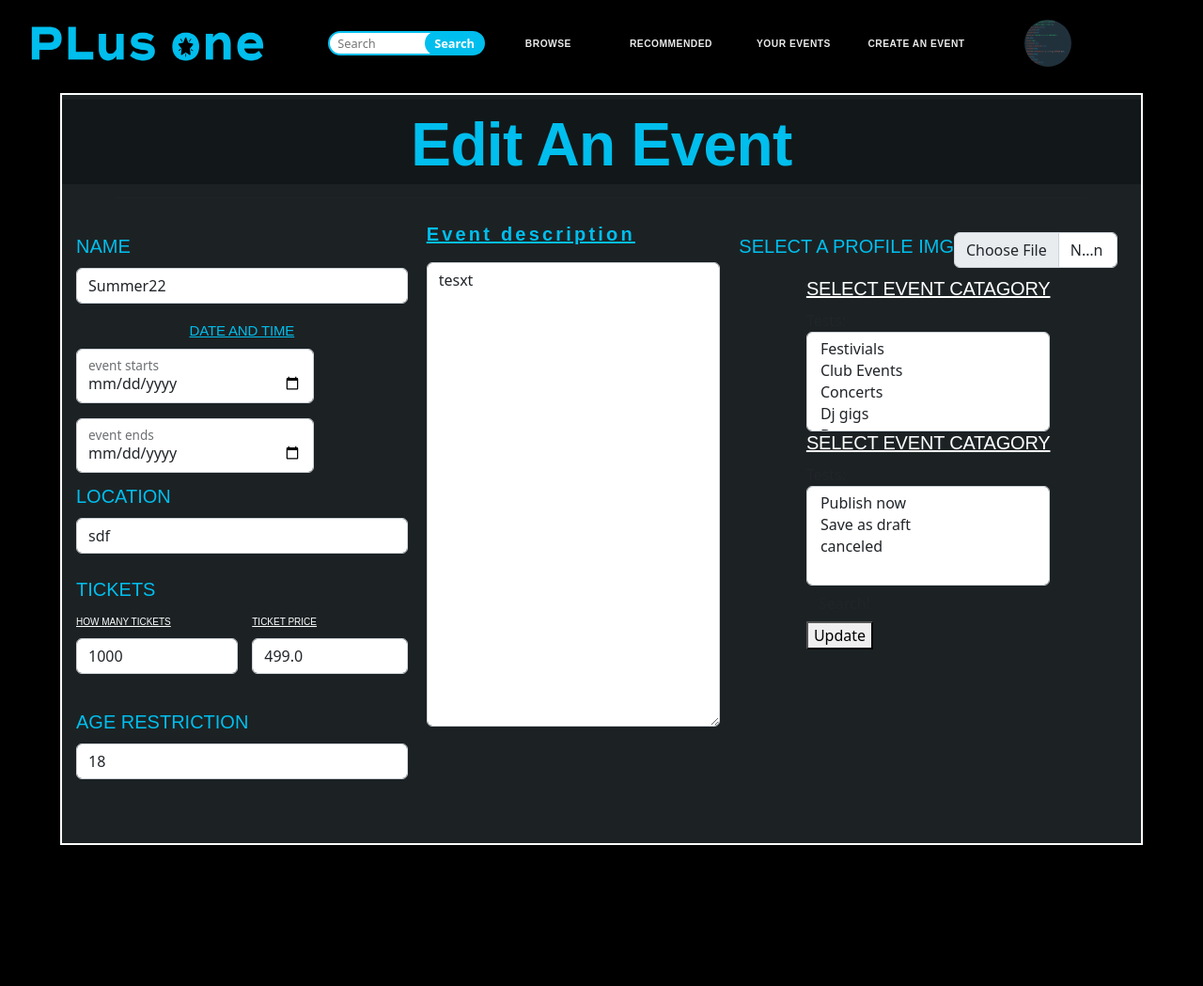
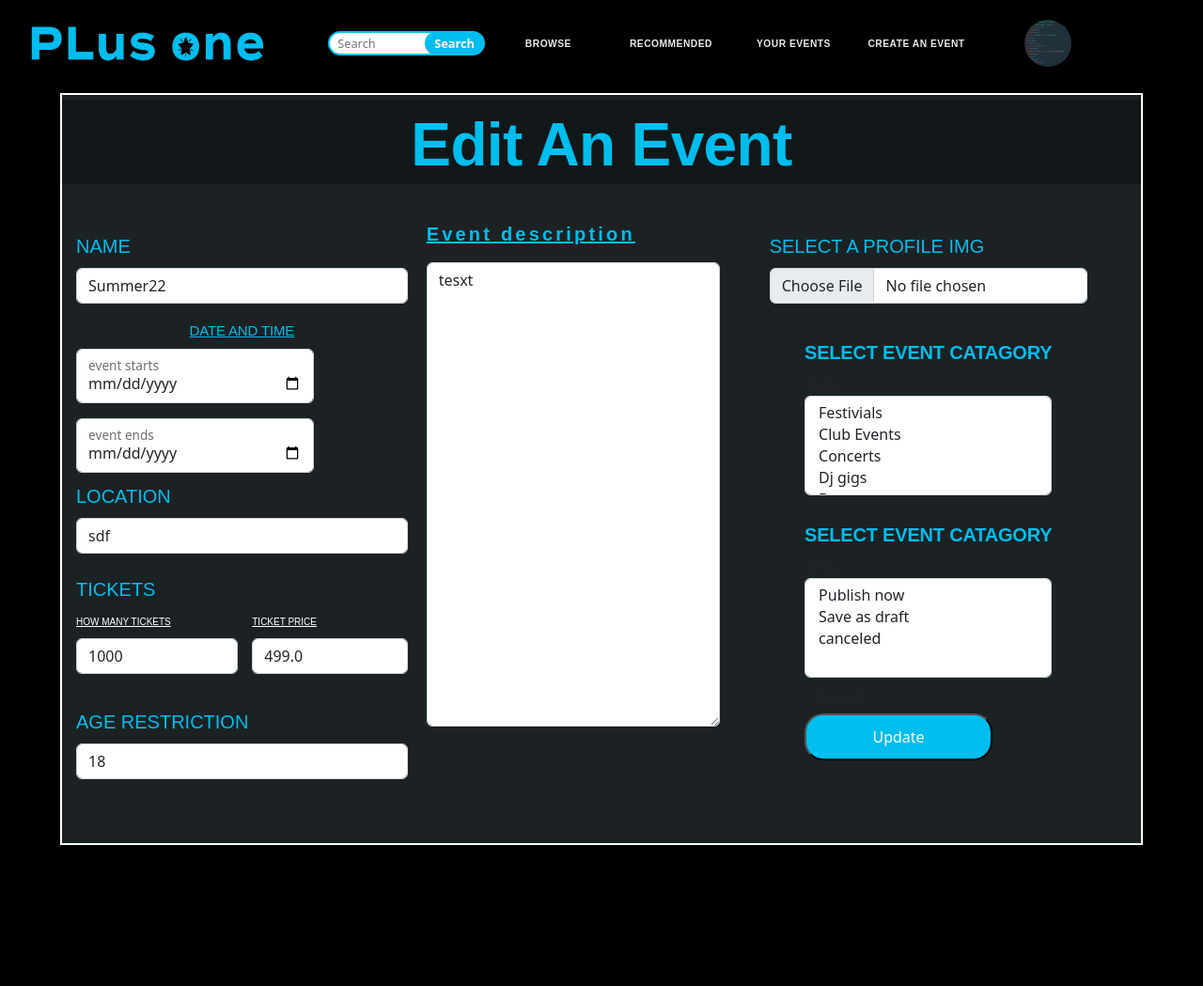
Before and after one commit to mboothy/IAB207Project, a Flask app: page /edit/1/ in a window 1280 px wide. Shown: the top 1049 px of the page at 94% size. Run offline with Flask 2, Linux system fonts and the light colour scheme; the visitor is signed in with stand-in values (Sample User, id 1); data comes from the database, SQL or seed files in the repository; some libraries are stand-ins or nearby versions; some web fonts are replaced; grey boxes are pictures that could not be loaded.

Commit message:
finishedstyling and responsiveness to  create/edit

```diff
--- a/website/static/css/csstemplate.css
+++ b/website/static/css/csstemplate.css
@@ -33,7 +33,7 @@
     visibility: hidden;
     opacity: 0;
     transition: visibility 0s 2s, opacity 2s linear;
-  }
+}
 
 .alert {
     border: none;
@@ -132,6 +132,7 @@
     position: absolute;
     top: 100%;
     right: 1%;
+    z-index: 10;
     width: clamp(200px, 20vw, 370px);
     max-height: 0px;
     overflow: hidden;
--- a/website/static/css/edit_a_hosted_event.css
+++ b/website/static/css/edit_a_hosted_event.css
@@ -22,6 +22,28 @@
     width: 100%;
     height: 1200px;
     object-fit: cover;
+}
+
+.catagory-list h1 {
+    margin-top: 30px;
+    font-size: clamp(15px, 2vw, 30px);
+    text-decoration: none;
+    color: var(--piriblue);
+    text-align: left;
+    text-transform: uppercase;
+    font-family: "Montserrat", sans-serif;
+    font-weight: 700 !important;
+    margin-bottom: 10px;
+
+}
+
+.selectpicker {
+    margin-top: 0%;
+}
+
+#title {
+    text-decoration: none;
+    color: var(--piriblue)
 }
 
 .overlay {
@@ -49,6 +71,23 @@
     flex-direction: row;
     flex-wrap: wrap;
     border: 2px solid white;
+}
+
+@media only screen and (max-width: 650px) {
+    .mainsection {
+        margin-top: 10px;
+        background-color: #1c2224;
+        width: clamp(100px, 90vw, 1200px);
+        height: 1200px;
+        padding-bottom: 10px;
+        margin: auto;
+        margin-top: 0px;
+        position: relative;
+        display: flex;
+        flex-direction: row;
+        flex-wrap: wrap;
+        border: 2px solid white;
+    }
 }
 
 .titlecontainer {
@@ -281,13 +320,34 @@
 
 }
 
+.signupbutton {
+    color: white;
+    background-color: var(--piriblue);
+    border-radius: 20px;
+    width: 200px;
+    height: 50px;
+}
+
+.signupbutton:hover {
+    color: white;
+    border: solid 2px var(--piriblue);
+    background-color: var(--piriblue);
+    border-radius: 20px;
+    width: 220px;
+    height: 50px;
+}
+
+.selectpicker {
+    margin-top: 0%;
+}
+
 .photosdiv {
     padding: 10px;
-    display: grid;
-    grid-template-columns: auto auto auto;
-    grid-template-rows: auto auto auto;
-    justify-content: space-between;
+    display: flex;
+    justify-content: center;
+    flex-direction: column;
 }
+
 
 .special_photo {
     grid-area: 1/1/ span 2/ span 1;
--- a/website/templates/edit_a_hosted_event.html
+++ b/website/templates/edit_a_hosted_event.html
@@ -21,25 +21,26 @@
             <div class="left_column">
                 <div class="nameevent">
                     <label for="exampleFormControlInput1" class="form-label">name</label>
-                    <input type="text"  value="{{event.name}}" class="form-control" id="enternameinput" placeholder="enter name" name="name">
+                    <input type="text" value="{{event.name}}" class="form-control" id="enternameinput"
+                        placeholder="enter name" name="name">
                 </div>
                 <div class="dateandtime">
                     <h1>Date and Time</h1>
                     <div class="form-floating mb-3" id="event_starts">
-                        <input type="date"  value="{{event.startDate}}" class="form-control" id="floatingInput" placeholder="name@example.com"
-                            name="startDate">
+                        <input type="date" value="{{event.startDate}}" class="form-control" id="floatingInput"
+                            placeholder="name@example.com" name="startDate">
                         <label for="floatingInput">event starts</label>
                     </div>
                     <div class="form-floating 2" id="event_ends">
-                        <input type="date" value="{{event.endDate}}" class="form-control" id="floatingInput" placeholder="Password"
-                            name="endDate">
+                        <input type="date" value="{{event.endDate}}" class="form-control" id="floatingInput"
+                            placeholder="Password" name="endDate">
                         <label for="floatingInput">event ends</label>
                     </div>
                 </div>
                 <div class="mb-3" id="locationdiv">
                     <label for="exampleFormControlInput1" class="form-label">Location</label>
-                    <input type="text" value="{{event.location}}" class="form-control" id="locationinput" placeholder="Enter location"
-                        name="location">
+                    <input type="text" value="{{event.location}}" class="form-control" id="locationinput"
+                        placeholder="Enter location" name="location">
                 </div>
                 <div class="ticketsdiv">
                     <h3>tickets</h3>
@@ -47,22 +48,22 @@
                         <div class="mb-3" id="how_many-tickets">
                             <label for="exampleFormControlInput1" class="form-label2">How many
                                 tickets</label>
-                            <input type="number"  value="{{event.ticketNum}}" class="form-control" id="exampleFormControlInput1" placeholder="...."
-                                name="ticketNum">
+                            <input type="number" value="{{event.ticketNum}}" class="form-control"
+                                id="exampleFormControlInput1" placeholder="...." name="ticketNum">
                         </div>
                     </div>
                     <div class="ticketprice">
                         <div class="mb-3" id="ticket_price">
                             <label for="exampleFormControlInput1" class="form-label2">ticket price</label>
-                            <input type="number" value="{{event.price}}"  class="form-control" id="exampleFormControlInput1" placeholder="..."
-                                name="price">
+                            <input type="number" value="{{event.price}}" class="form-control"
+                                id="exampleFormControlInput1" placeholder="..." name="price">
                         </div>
                     </div>
                 </div>
                 <div class="mb-3" id="age_resitrict_div">
                     <label for="exampleFormControlInput1" class="form-label">Age Restriction</label>
-                    <input type="age" value="{{event.ageRestrict}}"  class="form-control" id="ageinput" placeholder="Enter Age Restriction"
-                        name="ageRestrict">
+                    <input type="age" value="{{event.ageRestrict}}" class="form-control" id="ageinput"
+                        placeholder="Enter Age Restriction" name="ageRestrict">
                 </div>
             </div>
             <div class="middle_column">
@@ -78,7 +79,7 @@
                     <input class="form-control" type="file" id="formFile" name="image">
                 </div>
                 <div class="catagory-list">
-                    <h1>Select event catagory</h1>
+                    <h1 id="title">Select event catagory</h1>
                     <span class="input-group-addon">Tests:</span>
                     <select name='type' class="selectpicker show-menu-arrow form-control" multiple data-max-options="2"
                         data-live-search="true">
@@ -89,10 +90,10 @@
                         <option value="Bar events">Bar events</option>
                     </select>
                     <div class="catagory-list">
-                        <h1>Select event catagory</h1>
+                        <h1 id="title">Select event catagory</h1>
                         <span class="input-group-addon">Tests:</span>
-                        <select name='status' class="selectpicker show-menu-arrow form-control" multiple data-max-options="2"
-                            data-live-search="true">
+                        <select name='status' class="selectpicker show-menu-arrow form-control" multiple
+                            data-max-options="2" data-live-search="true">
                             <option value="open">Publish now</option>
                             <option value="unpublished">Save as draft</option>
                             <option value="canceled">canceled</option>
```
Also changed, not shown: website/static/css/create_an_event.css (+59 -5 lines), website/static/css/hosted_events.css (+33 -6 lines), website/templates/create_an_event.html (+5 -7 lines). Lines whose indentation alone changed are shown as unchanged.
